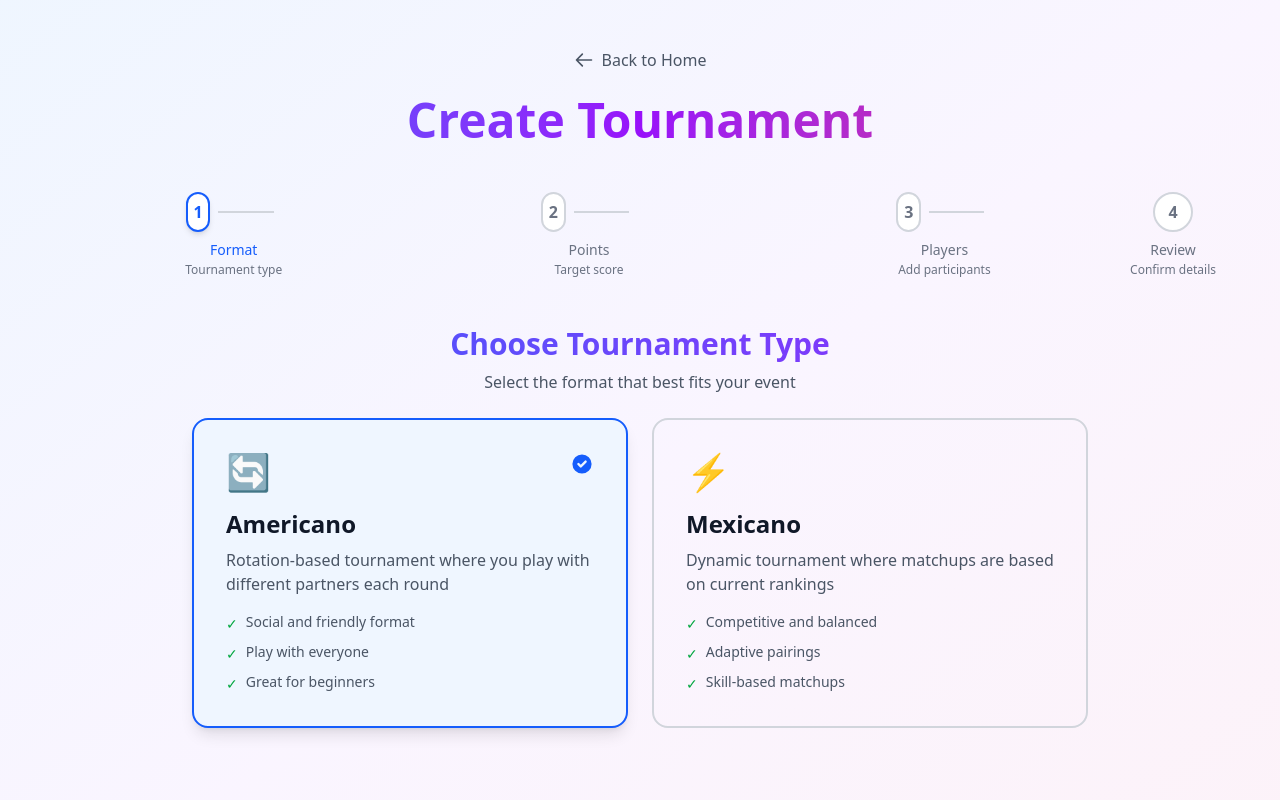
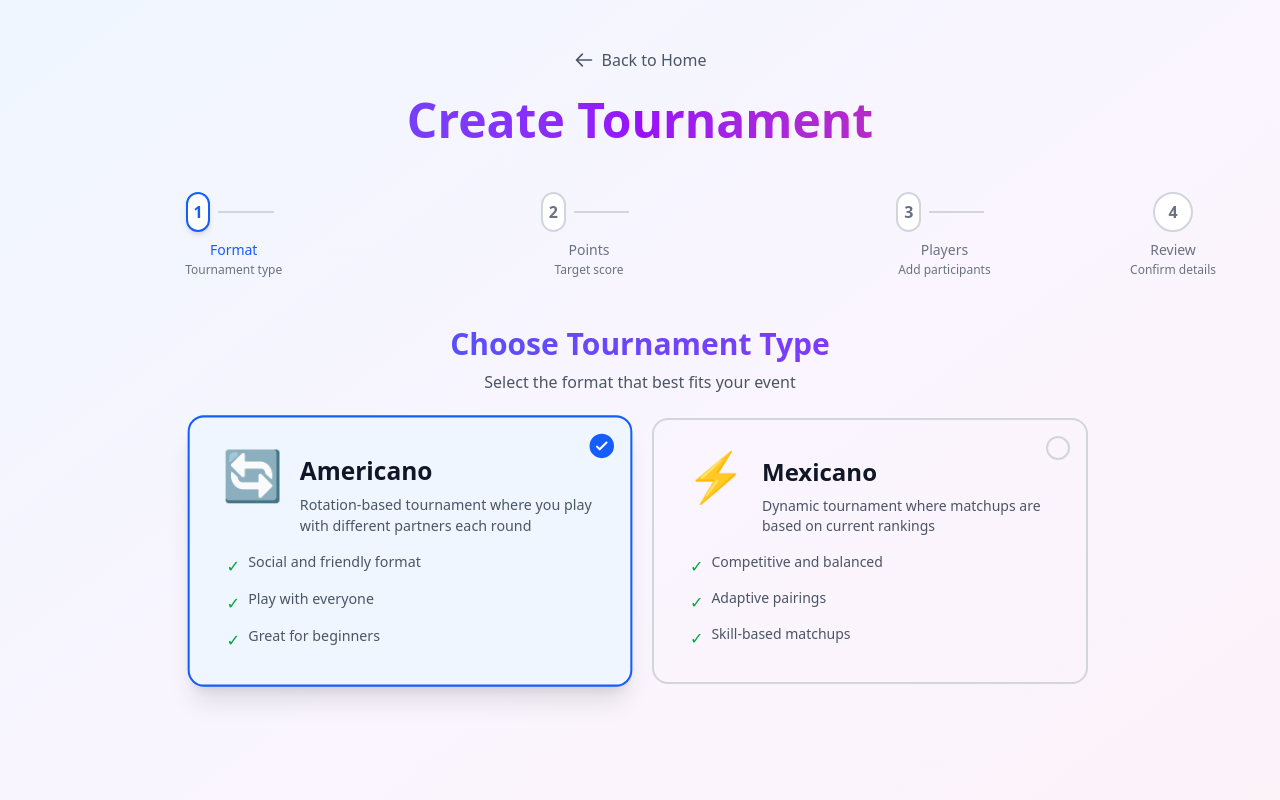
Before and after one commit to quarc0o/padel-tournament, a Next.js app: page /tournament/create in a window 1280 px wide. Both pictures are taken after a click on the button 410 px from the left and 573 px from the top of the page. Shown: the top 800 px of the page. Built offline with nearby package versions, Linux system fonts and the light colour scheme.

Commit message:
tournament

```diff
--- a/app/tournament/create/page.tsx
+++ b/app/tournament/create/page.tsx
@@ -29,98 +29,130 @@ function TournamentTypeStep({
         {/* Americano Card */}
         <button
           onClick={() => onSelect("americano")}
-          className={`p-8 rounded-2xl border-2 transition-all text-left hover:shadow-lg ${
+          className={`group relative p-8 rounded-2xl border-2 transition-all duration-300 text-left cursor-pointer ${
             selectedType === "americano"
-              ? "border-blue-600 bg-blue-50 dark:bg-blue-900/20 shadow-lg"
-              : "border-gray-300 dark:border-gray-700 hover:border-blue-400"
+              ? "border-blue-600 bg-blue-50 dark:bg-blue-900/20 shadow-xl scale-[1.02]"
+              : "border-gray-300 dark:border-gray-700 hover:border-blue-400 hover:shadow-lg hover:scale-[1.01]"
           }`}
         >
-          <div className="space-y-4">
-            <div className="flex items-start justify-between">
-              <div className="text-4xl">🔄</div>
+          {/* Selection Indicator - Always visible */}
+          <div className="absolute top-4 right-4">
+            <div
+              className={`w-6 h-6 rounded-full border-2 flex items-center justify-center transition-all duration-300 ${
+                selectedType === "americano"
+                  ? "border-blue-600 bg-blue-600"
+                  : "border-gray-300 dark:border-gray-600 group-hover:border-blue-400"
+              }`}
+            >
               {selectedType === "americano" && (
-                <div className="text-blue-600">
-                  <svg className="w-6 h-6" fill="currentColor" viewBox="0 0 20 20">
+                <svg
+                  className="w-4 h-4 text-white"
+                  fill="none"
+                  stroke="currentColor"
+                  viewBox="0 0 24 24"
+                >
                   <path
-                      fillRule="evenodd"
-                      d="M10 18a8 8 0 100-16 8 8 0 000 16zm3.707-9.293a1 1 0 00-1.414-1.414L9 10.586 7.707 9.293a1 1 0 00-1.414 1.414l2 2a1 1 0 001.414 0l4-4z"
-                      clipRule="evenodd"
+                    strokeLinecap="round"
+                    strokeLinejoin="round"
+                    strokeWidth={3}
+                    d="M5 13l4 4L19 7"
                   />
                 </svg>
-                </div>
               )}
             </div>
-            <div>
+          </div>
+
+          <div className="space-y-4">
+            <div className="flex items-start gap-4">
+              <div className="text-5xl">🔄</div>
+              <div className="flex-1 pt-1">
                 <h3 className="text-2xl font-bold text-gray-900 dark:text-white mb-2">
                   Americano
                 </h3>
-              <p className="text-gray-600 dark:text-gray-400 mb-4">
+                <p className="text-gray-600 dark:text-gray-400 text-sm">
                   Rotation-based tournament where you play with different partners each round
                 </p>
-              <ul className="space-y-2 text-sm text-gray-600 dark:text-gray-400">
+              </div>
+            </div>
+            <ul className="space-y-2.5 text-sm text-gray-600 dark:text-gray-400 pl-1">
               <li className="flex items-start gap-2">
-                  <span className="text-green-600 mt-0.5">✓</span>
+                <span className="text-green-600 dark:text-green-400 mt-0.5 text-base">✓</span>
                 <span>Social and friendly format</span>
               </li>
               <li className="flex items-start gap-2">
-                  <span className="text-green-600 mt-0.5">✓</span>
+                <span className="text-green-600 dark:text-green-400 mt-0.5 text-base">✓</span>
                 <span>Play with everyone</span>
               </li>
               <li className="flex items-start gap-2">
-                  <span className="text-green-600 mt-0.5">✓</span>
+                <span className="text-green-600 dark:text-green-400 mt-0.5 text-base">✓</span>
                 <span>Great for beginners</span>
               </li>
             </ul>
-            </div>
           </div>
         </button>
 
         {/* Mexicano Card */}
         <button
           onClick={() => onSelect("mexicano")}
-          className={`p-8 rounded-2xl border-2 transition-all text-left hover:shadow-lg ${
+          className={`group relative p-8 rounded-2xl border-2 transition-all duration-300 text-left cursor-pointer ${
             selectedType === "mexicano"
-              ? "border-purple-600 bg-purple-50 dark:bg-purple-900/20 shadow-lg"
-              : "border-gray-300 dark:border-gray-700 hover:border-purple-400"
+              ? "border-purple-600 bg-purple-50 dark:bg-purple-900/20 shadow-xl scale-[1.02]"
+              : "border-gray-300 dark:border-gray-700 hover:border-purple-400 hover:shadow-lg hover:scale-[1.01]"
           }`}
         >
-          <div className="space-y-4">
-            <div className="flex items-start justify-between">
-              <div className="text-4xl">⚡</div>
+          {/* Selection Indicator - Always visible */}
+          <div className="absolute top-4 right-4">
+            <div
+              className={`w-6 h-6 rounded-full border-2 flex items-center justify-center transition-all duration-300 ${
+                selectedType === "mexicano"
+                  ? "border-purple-600 bg-purple-600"
+                  : "border-gray-300 dark:border-gray-600 group-hover:border-purple-400"
+              }`}
+            >
               {selectedType === "mexicano" && (
-                <div className="text-purple-600">
-                  <svg className="w-6 h-6" fill="currentColor" viewBox="0 0 20 20">
+                <svg
+                  className="w-4 h-4 text-white"
+                  fill="none"
+                  stroke="currentColor"
+                  viewBox="0 0 24 24"
+                >
                   <path
-                      fillRule="evenodd"
-                      d="M10 18a8 8 0 100-16 8 8 0 000 16zm3.707-9.293a1 1 0 00-1.414-1.414L9 10.586 7.707 9.293a1 1 0 00-1.414 1.414l2 2a1 1 0 001.414 0l4-4z"
-                      clipRule="evenodd"
+                    strokeLinecap="round"
+                    strokeLinejoin="round"
+                    strokeWidth={3}
+                    d="M5 13l4 4L19 7"
                   />
                 </svg>
-                </div>
               )}
             </div>
-            <div>
+          </div>
+
+          <div className="space-y-4">
+            <div className="flex items-start gap-4">
+              <div className="text-5xl">⚡</div>
+              <div className="flex-1 pt-1">
                 <h3 className="text-2xl font-bold text-gray-900 dark:text-white mb-2">
                   Mexicano
                 </h3>
-              <p className="text-gray-600 dark:text-gray-400 mb-4">
+                <p className="text-gray-600 dark:text-gray-400 text-sm">
                   Dynamic tournament where matchups are based on current rankings
                 </p>
-              <ul className="space-y-2 text-sm text-gray-600 dark:text-gray-400">
+              </div>
+            </div>
+            <ul className="space-y-2.5 text-sm text-gray-600 dark:text-gray-400 pl-1">
               <li className="flex items-start gap-2">
-                  <span className="text-green-600 mt-0.5">✓</span>
+                <span className="text-green-600 dark:text-green-400 mt-0.5 text-base">✓</span>
                 <span>Competitive and balanced</span>
               </li>
               <li className="flex items-start gap-2">
-                  <span className="text-green-600 mt-0.5">✓</span>
+                <span className="text-green-600 dark:text-green-400 mt-0.5 text-base">✓</span>
                 <span>Adaptive pairings</span>
               </li>
               <li className="flex items-start gap-2">
-                  <span className="text-green-600 mt-0.5">✓</span>
+                <span className="text-green-600 dark:text-green-400 mt-0.5 text-base">✓</span>
                 <span>Skill-based matchups</span>
               </li>
             </ul>
-            </div>
           </div>
         </button>
       </div>
@@ -137,11 +169,13 @@ function TargetPointsStep({
   onSelect: (points: number) => void;
 }) {
   const pointOptions = [
-    { value: 16, icon: "⚡", duration: "3-5 min", description: "Quick matches" },
-    { value: 21, icon: "⏱️", duration: "5-8 min", description: "Standard matches" },
-    { value: 24, icon: "🎯", duration: "8-10 min", description: "Moderate matches" },
-    { value: 32, icon: "🏆", duration: "12-15 min", description: "Long matches" },
+    { value: 16, duration: "3-5 min", description: "Quick matches" },
+    { value: 21, duration: "5-8 min", description: "Standard matches" },
+    { value: 24, duration: "8-10 min", description: "Moderate matches" },
+    { value: 32, duration: "12-15 min", description: "Long matches" },
   ];
+
+  const selectedOption = pointOptions.find((opt) => opt.value === selectedPoints);
 
   return (
     <div className="space-y-6">
@@ -154,74 +188,71 @@ function TargetPointsStep({
         </p>
       </div>
 
-      <div className="max-w-3xl mx-auto space-y-6">
-        {/* Example Explanation */}
-        <div className="bg-blue-50 dark:bg-blue-900/20 border border-blue-200 dark:border-blue-700 rounded-xl p-6">
-          <div className="flex items-start gap-3">
-            <div className="text-2xl">💡</div>
+      <div className="max-w-xl mx-auto space-y-6">
+        {/* Dropdown Selection */}
+        <div className="bg-white dark:bg-gray-800 p-6 rounded-2xl border border-gray-200 dark:border-gray-700">
+          <label className="block text-sm font-semibold text-gray-700 dark:text-gray-300 mb-3">
+            Select Target Points
+          </label>
+          <div className="relative">
+            <select
+              value={selectedPoints || ""}
+              onChange={(e) => onSelect(Number(e.target.value))}
+              className="w-full px-4 py-3 pr-10 rounded-lg border-2 border-gray-300 dark:border-gray-600 bg-white dark:bg-gray-800 text-gray-900 dark:text-white focus:ring-2 focus:ring-blue-500 focus:border-blue-500 transition-all appearance-none cursor-pointer text-lg font-semibold"
+            >
+              <option value="" disabled>
+                Choose points...
+              </option>
+              {pointOptions.map((option) => (
+                <option key={option.value} value={option.value}>
+                  {option.value} Points - {option.description} ({option.duration})
+                </option>
+              ))}
+            </select>
+            <div className="absolute inset-y-0 right-0 flex items-center pr-3 pointer-events-none">
+              <svg
+                className="w-5 h-5 text-gray-400"
+                fill="none"
+                stroke="currentColor"
+                viewBox="0 0 24 24"
+              >
+                <path
+                  strokeLinecap="round"
+                  strokeLinejoin="round"
+                  strokeWidth={2}
+                  d="M19 9l-7 7-7-7"
+                />
+              </svg>
+            </div>
+          </div>
+        </div>
+
+        {/* Selected Option Info */}
+        {selectedOption && (
+          <div className="bg-gradient-to-r from-blue-50 to-purple-50 dark:from-blue-900/20 dark:to-purple-900/20 p-6 rounded-2xl border border-blue-200 dark:border-blue-700">
+            <div className="flex items-center gap-4">
               <div className="flex-1">
-              <h4 className="font-semibold text-gray-900 dark:text-white mb-2">
-                How it works
-              </h4>
-              <p className="text-sm text-gray-600 dark:text-gray-400 mb-3">
-                Each match is played until the combined score equals your target points.
+                <h3 className="text-2xl font-bold text-gray-900 dark:text-white mb-1">
+                  {selectedOption.value} Points
+                </h3>
+                <p className="text-gray-600 dark:text-gray-400 text-sm mb-2">
+                  {selectedOption.description}
                 </p>
-              <div className="bg-white dark:bg-gray-800 p-4 rounded-lg">
-                <p className="text-xs text-gray-500 dark:text-gray-400 mb-2">
-                  Example with 21 points:
-                </p>
-                <div className="space-y-1 font-mono text-sm">
-                  <p className="text-gray-900 dark:text-white">Team A: 12 - Team B: 9 = 21 ✓</p>
-                  <p className="text-gray-900 dark:text-white">Team A: 15 - Team B: 6 = 21 ✓</p>
+                <div className="flex items-center gap-2 text-sm text-gray-500 dark:text-gray-400">
+                  <svg className="w-4 h-4" fill="none" stroke="currentColor" viewBox="0 0 24 24">
+                    <path
+                      strokeLinecap="round"
+                      strokeLinejoin="round"
+                      strokeWidth={2}
+                      d="M12 8v4l3 3m6-3a9 9 0 11-18 0 9 9 0 0118 0z"
+                    />
+                  </svg>
+                  <span>Approximately {selectedOption.duration} per match</span>
                 </div>
               </div>
             </div>
           </div>
-        </div>
-
-        {/* Points Options Grid */}
-        <div className="grid sm:grid-cols-2 gap-4">
-          {pointOptions.map((option) => (
-            <button
-              key={option.value}
-              onClick={() => onSelect(option.value)}
-              className={`p-6 rounded-2xl border-2 transition-all text-left hover:shadow-lg ${
-                selectedPoints === option.value
-                  ? "border-blue-600 bg-blue-50 dark:bg-blue-900/20 shadow-lg"
-                  : "border-gray-300 dark:border-gray-700 hover:border-blue-400"
-              }`}
-            >
-              <div className="flex items-start justify-between mb-4">
-                <div className="text-4xl">{option.icon}</div>
-                {selectedPoints === option.value && (
-                  <div className="text-blue-600">
-                    <svg className="w-6 h-6" fill="currentColor" viewBox="0 0 20 20">
-                      <path
-                        fillRule="evenodd"
-                        d="M10 18a8 8 0 100-16 8 8 0 000 16zm3.707-9.293a1 1 0 00-1.414-1.414L9 10.586 7.707 9.293a1 1 0 00-1.414 1.414l2 2a1 1 0 001.414 0l4-4z"
-                        clipRule="evenodd"
-                      />
-                    </svg>
-                  </div>
         )}
-              </div>
-              <div>
-                <h3 className="text-3xl font-bold text-gray-900 dark:text-white mb-1">
-                  {option.value} Points
-                </h3>
-                <p className="text-sm text-gray-600 dark:text-gray-400 mb-2">
-                  {option.description}
-                </p>
-                <div className="flex items-center gap-2 text-sm text-gray-500 dark:text-gray-400">
-                  <svg className="w-4 h-4" fill="none" stroke="currentColor" viewBox="0 0 24 24">
-                    <path strokeLinecap="round" strokeLinejoin="round" strokeWidth={2} d="M12 8v4l3 3m6-3a9 9 0 11-18 0 9 9 0 0118 0z" />
-                  </svg>
-                  <span>{option.duration} per match</span>
-                </div>
-              </div>
-            </button>
-          ))}
-        </div>
       </div>
     </div>
   );
@@ -468,12 +499,34 @@ export default function CreateTournamentPage() {
   };
 
   const handleCreateTournament = () => {
-    // TODO: Save tournament to database
-    console.log({
+    const filledPlayers = players.filter((p) => p.trim() !== "");
+
+    const tournamentData = {
       tournamentType,
       targetPoints,
-      players: players.filter((p) => p.trim() !== ""),
+      players: filledPlayers,
+      playerCount: filledPlayers.length,
+      createdAt: new Date().toISOString(),
+    };
+
+    console.log("=".repeat(50));
+    console.log("🎾 TOURNAMENT CREATED");
+    console.log("=".repeat(50));
+    console.log("\n📋 Tournament Details:");
+    console.log("  Type:", tournamentType.toUpperCase());
+    console.log("  Target Points:", targetPoints);
+    console.log("  Scoring System:", `Sum to ${targetPoints}`);
+    console.log("\n👥 Players (" + filledPlayers.length + "):");
+    filledPlayers.forEach((player, index) => {
+      console.log(`  ${index + 1}. ${player}`);
     });
+    console.log("\n⏰ Created:", new Date().toLocaleString());
+    console.log("=".repeat(50));
+    console.log("\n📊 Full Tournament Object:");
+    console.log(JSON.stringify(tournamentData, null, 2));
+    console.log("=".repeat(50));
+
+    // TODO: Save tournament to database
     // For now, just redirect to home
     router.push("/");
   };
```
Lines whose indentation alone changed are shown as unchanged.
